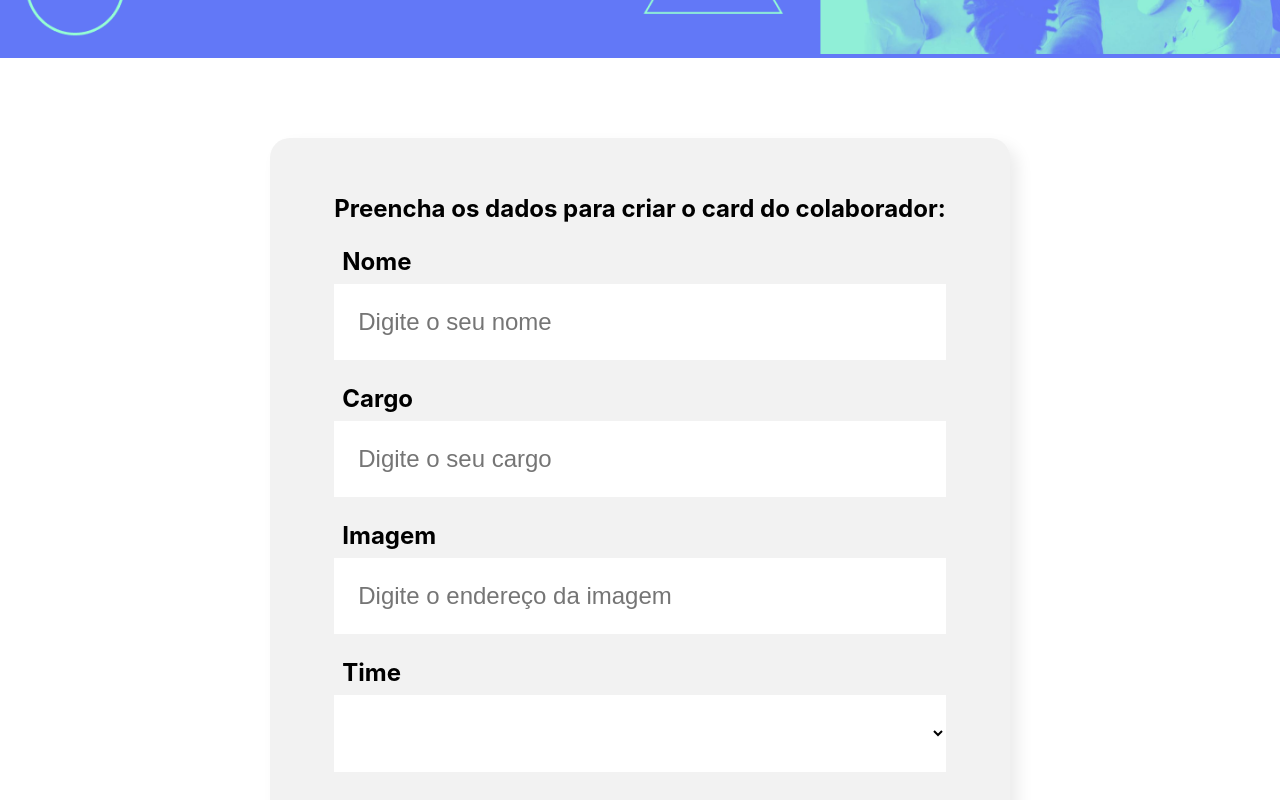
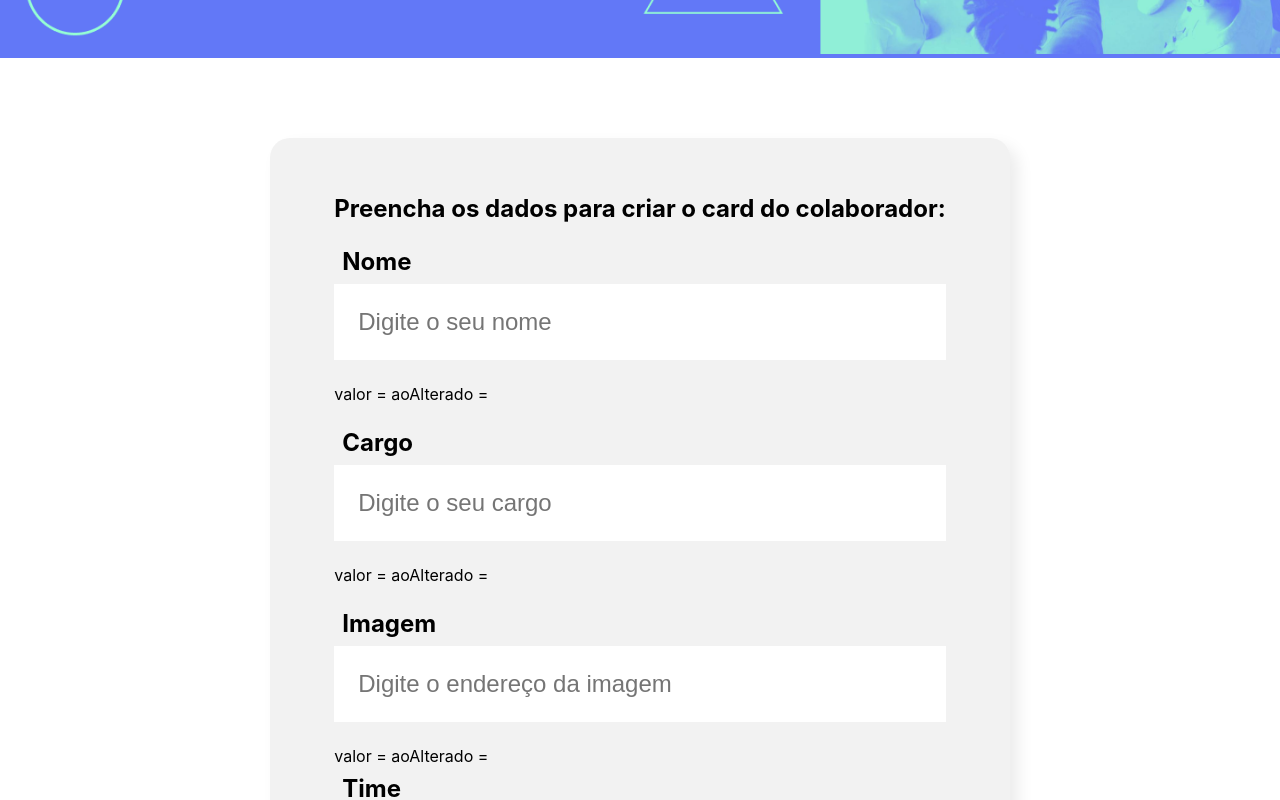
Before and after one commit to devfrontwill/react-organo, a React (Create React App) app: page / in a window 1280 px wide. Shown: the part 440-1240 px from the top of the page. Built offline with nearby package versions, Linux system fonts and the light colour scheme; the HTML template or start-up script is replaced by a standard one.

Commit message:
changes on form,campoTexto and LisaSuspensa

```diff
--- a/src/componentes/CampoTexto/index.js
+++ b/src/componentes/CampoTexto/index.js
@@ -1,13 +1,17 @@
 import './Campotexto.css'
 
 const CampoTexto = (props) => {
+
+        const aoDigitado = (evento) => {
+            props.aoAlterado(evento.target.value)
+        }
+
     return (
-
         <div className="campo-texto">
             <label>
                 {props.label}
             </label>
-            <input required={props.required}placeholder= {props.placeholder} />
+            <input value={props.valor} onChange={aoDigitado} required= {props.required} placeholder= {props.placeholder} />
         </div>
     )
 }
--- a/src/componentes/Formulario/index.js
+++ b/src/componentes/Formulario/index.js
@@ -1,3 +1,4 @@
+import { useState } from 'react'
 import Botao from '../Botao'
 import CampoTexto from '../CampoTexto'
 import ListaSuspensa from '../ListaSuspensa'
@@ -15,8 +16,14 @@
         'Inovação e Gestão'
     ]
 
+    const [nome, setNome] = useState('')
+    const [cargo, setCargo] = useState('')
+    const [imagem, setImagem] = useState('')
+    const [time, setTime] = useState('')
+
     const aoSalvar = (evento) => {
         evento.preventDefault();
+
 
     }
 
@@ -24,10 +31,33 @@
         <section className='formulario'>
             <form onSubmit={aoSalvar} >
                 <h2>Preencha os dados para criar o card do colaborador:</h2>
-                <CampoTexto required={true} label="Nome" placeholder="Digite o seu nome" />
-                <CampoTexto required={true} label="Cargo" placeholder="Digite o seu cargo" />
-                <CampoTexto label="Imagem" placeholder="Digite o endereço da imagem" />
-                <ListaSuspensa required={true} label="Time" itens= {times} />
+                <CampoTexto
+                    required={true}
+                    label="Nome"
+                    placeholder="Digite o seu nome" />
+                    valor = {nome}
+                    aoAlterado = {valor => setNome(valor)}
+
+                <CampoTexto
+                    required={true}
+                    label="Cargo"
+                    placeholder="Digite o seu cargo" />
+                    valor = {cargo}
+                    aoAlterado = {valor => setCargo(valor)}
+
+                <CampoTexto
+                    label="Imagem"
+                    placeholder="Digite o endereço da imagem" />
+                    valor = {imagem}
+                    aoAlterado = {valor => setImagem(valor)}
+
+                <ListaSuspensa
+                    required={true}
+                    label="Time"
+                    itens= {times}
+                    valor={time}
+                    aoAlterado={valor => setTime(valor)}
+                    />
                 <Botao>
                     Criar Card
                 </Botao>
```
